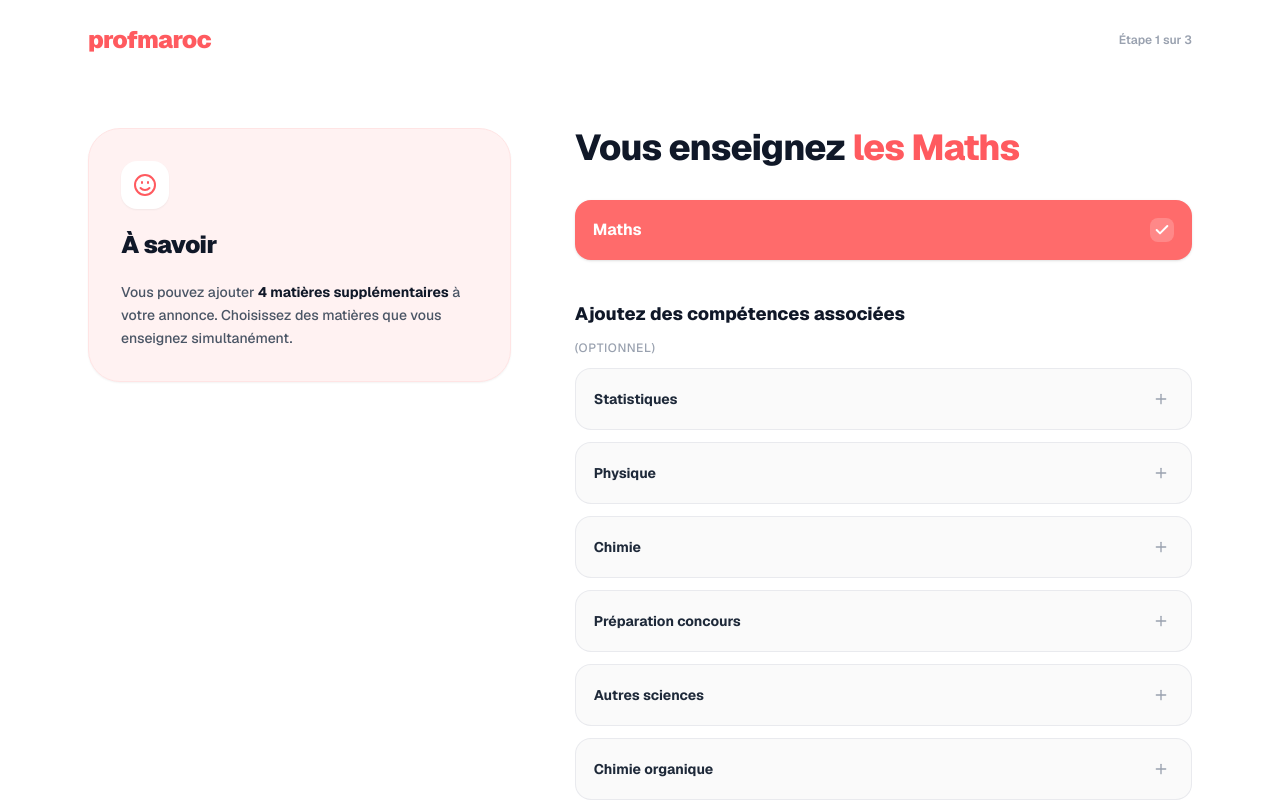
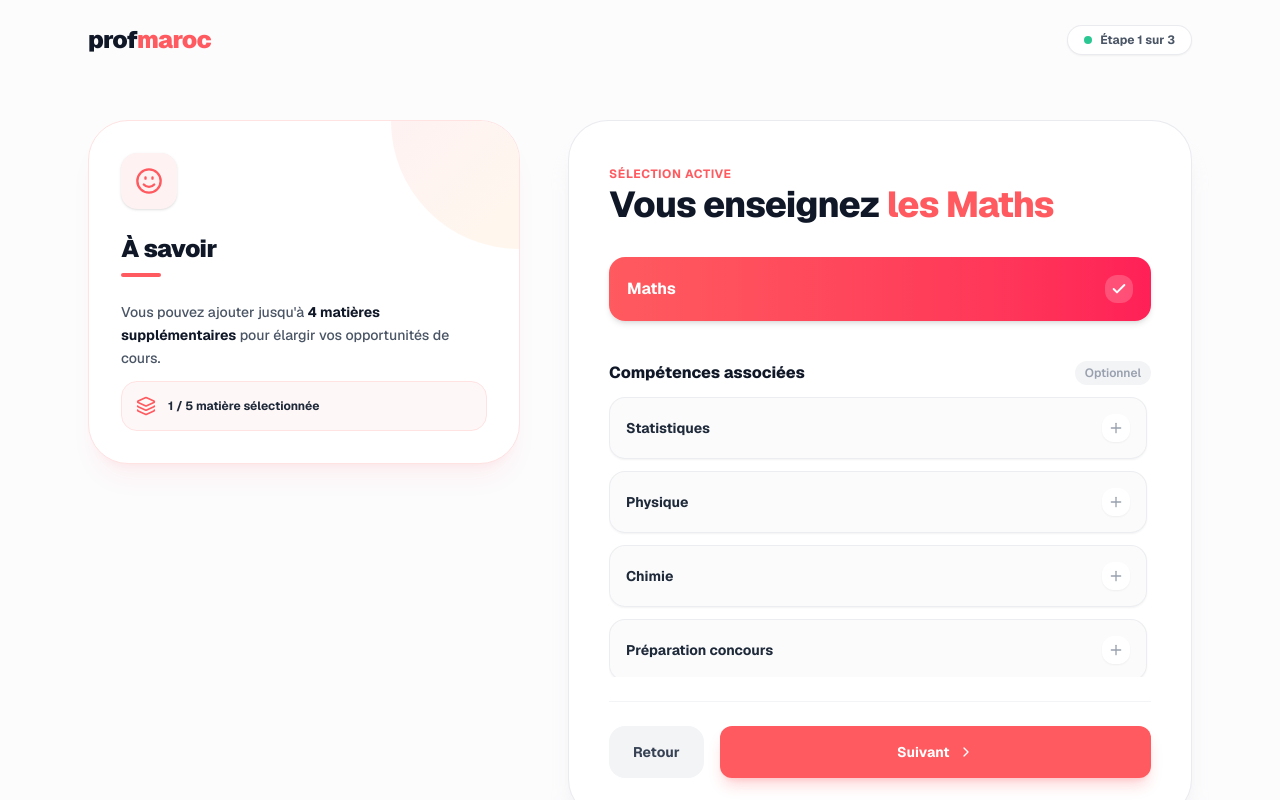
Before and after one commit to amaluy/moroccan-tutor-project-, a Next.js app: page /donner-cours in a window 1280 px wide. Both pictures are taken after a click on the element "Maths". Shown: the top 800 px of the page. Built offline with nearby package versions, Linux system fonts and the light colour scheme.

Commit message:
update n5 e 20-08-2026

```diff
--- a/app/donner-cours/page.tsx
+++ b/app/donner-cours/page.tsx
@@ -2,14 +2,13 @@
 
 import { useState } from 'react';
 import { useRouter, useSearchParams } from 'next/navigation';
-import { Smile, Search, ChevronRight, Check, Plus } from 'lucide-react';
+import { Smile, Search, ChevronRight, Check, Plus, Sparkles, Layers } from 'lucide-react';
 import Link from 'next/link';
 
 export default function DonnerCoursPage() {
   const router = useRouter();
   const searchParams = useSearchParams();
 
-  // Récupération de la matière principale si elle est passée dans l'URL
   const mainSubjectFromUrl = searchParams.get('matiere');
 
   const [searchTerm, setSearchTerm] = useState('');
@@ -17,7 +16,6 @@ export default function DonnerCoursPage() {
     mainSubjectFromUrl ? [mainSubjectFromUrl] : []
   );
 
-  // Les 8 vraies matières de la plateforme
   const allSubjects = [
     'Maths',
     'Anglais',
@@ -29,7 +27,6 @@ export default function DonnerCoursPage() {
     'Physique - Chimie',
   ];
 
-  // Compétences / modules additionnels suggérés pour l'étape 2 (quand la matière principale est choisie)
   const additionalModules = [
     'Statistiques',
     'Physique',
@@ -46,7 +43,6 @@ export default function DonnerCoursPage() {
   const isMainStep = selectedSubjects.length === 0;
   const isMaxReached = selectedSubjects.length >= 5;
 
-  // Filtrage pour la recherche de la 1ère page
   const filteredSubjects = allSubjects.filter((s) =>
     s.toLowerCase().includes(searchTerm.toLowerCase())
   );
@@ -57,7 +53,6 @@ export default function DonnerCoursPage() {
 
   const handleToggleModule = (mod: string) => {
     if (selectedSubjects.includes(mod)) {
-      // On ne peut pas retirer la toute première matière principale sélectionnée par simple clic ici si on veut, ou alors on gère
       if (selectedSubjects.length === 1) return;
       setSelectedSubjects(selectedSubjects.filter((s) => s !== mod));
     } else {
@@ -72,81 +67,106 @@ export default function DonnerCoursPage() {
   };
 
   return (
-    <main className="min-h-screen bg-white text-gray-900 font-sans flex flex-col justify-between selection:bg-[#FF5A5F] selection:text-white">
+    <main className="min-h-screen bg-[#FCFCFD] text-gray-900 font-sans flex flex-col justify-between selection:bg-[#FF5A5F] selection:text-white relative overflow-hidden">
+
+      {/* Éléments de fond décoratifs pour donner du cachet unique */}
+      <div className="absolute top-0 left-1/2 -translate-x-1/2 w-[1000px] h-[350px] bg-gradient-to-b from-red-50/60 to-transparent rounded-full blur-3xl pointer-events-none -z-10" />
 
       {/* Header minimaliste */}
       <header className="w-full max-w-6xl mx-auto px-6 py-6 flex items-center justify-between">
-        <Link href="/" className="text-2xl font-black text-[#FF5A5F] tracking-tight">
-          profmaroc
+        <Link href="/" className="flex items-center gap-2 group">
+          <span className="text-2xl font-black text-gray-900 tracking-tight">
+            prof<span className="text-[#FF5A5F]">maroc</span>
+          </span>
         </Link>
-        <span className="text-xs font-semibold text-gray-400">Étape 1 sur 3</span>
+        <div className="flex items-center gap-2 bg-white px-4 py-1.5 rounded-full border border-gray-200/80 shadow-xs">
+          <span className="w-2 h-2 rounded-full bg-emerald-500 animate-pulse" />
+          <span className="text-xs font-bold text-gray-600">Étape 1 sur 3</span>
+        </div>
       </header>
 
-      {/* Contenu principal double colonne */}
-      <div className="flex-1 max-w-6xl mx-auto px-6 py-12 w-full grid grid-cols-1 lg:grid-cols-12 gap-16 items-start my-auto">
+      {/* Contenu principal */}
+      <div className="flex-1 max-w-6xl mx-auto px-6 py-10 w-full grid grid-cols-1 lg:grid-cols-12 gap-12 items-start my-auto">
 
-        {/* Colonne de gauche : Bloc "À savoir" dynamique selon l'étape */}
-        <div className="lg:col-span-5 bg-[#FFF2F2] border border-[#FFE4E4] p-8 rounded-[2rem] shadow-xs space-y-5 sticky top-8">
-          <div className="w-12 h-12 bg-white rounded-2xl flex items-center justify-center text-[#FF5A5F] shadow-xs">
-            <Smile className="w-6 h-6" />
+        {/* Colonne de gauche : Bloc "À savoir" revisité et stylé */}
+        <div className="lg:col-span-5 bg-white border border-red-100 p-8 rounded-[2.5rem] shadow-xl shadow-red-500/5 space-y-6 sticky top-8 relative overflow-hidden">
+          <div className="absolute top-0 right-0 w-32 h-32 bg-gradient-to-br from-red-50 to-orange-50 rounded-bl-full pointer-events-none -z-10" />
+
+          <div className="w-14 h-14 bg-red-50 rounded-2xl flex items-center justify-center text-[#FF5A5F] shadow-sm">
+            <Smile className="w-7 h-7" />
           </div>
+
+          <div className="space-y-2">
             <h2 className="text-2xl font-black text-gray-900 tracking-tight">À savoir</h2>
+            <div className="h-1 w-10 bg-[#FF5A5F] rounded-full" />
+          </div>
 
           <div className="space-y-3 text-sm text-gray-600 font-medium leading-relaxed">
             {isMainStep ? (
               <p>
-                ProfMaroc vous propose d'enseigner et de partager vos connaissances dans nos disciplines clés. Utilisez le moteur de recherche pour sélectionner votre matière principale et laissez-vous guider pour que l'aventure commence ;)
+                ProfMaroc vous connecte directement avec des élèves motivés. Utilisez la recherche pour choisir votre <strong className="text-gray-900">discipline principale</strong> et commencez à bâtir votre profil d'expert.
               </p>
             ) : (
+              <div className="space-y-3">
                 <p>
-                Vous pouvez ajouter <strong className="text-gray-900">{5 - selectedSubjects.length} matière{5 - selectedSubjects.length > 1 ? 's' : ''} supplémentaire{5 - selectedSubjects.length > 1 ? 's' : ''}</strong> à votre annonce. Choisissez des matières que vous enseignez simultanément.
+                  Vous pouvez ajouter jusqu'à <strong className="text-gray-900">4 matières supplémentaires</strong> pour élargir vos opportunités de cours.
                 </p>
+                <div className="bg-red-50/60 p-3.5 rounded-2xl border border-red-100 flex items-center gap-3">
+                  <Layers className="w-5 h-5 text-[#FF5A5F] shrink-0" />
+                  <span className="text-xs font-bold text-gray-800">
+                    {selectedSubjects.length} / 5 matière{selectedSubjects.length > 1 ? 's' : ''} sélectionnée{selectedSubjects.length > 1 ? 's' : ''}
+                  </span>
+                </div>
+              </div>
             )}
           </div>
         </div>
 
-        {/* Colonne de droite : Sélection des matières ou compétences */}
-        <div className="lg:col-span-7 space-y-6">
+        {/* Colonne de droite : Sélection dynamique */}
+        <div className="lg:col-span-7 bg-white p-8 sm:p-10 rounded-[2.5rem] border border-gray-200/80 shadow-xl shadow-gray-200/40 space-y-6">
 
           {isMainStep ? (
-            // --- ÉTAPE 1 : CHOIX DE LA MATIÈRE PRINCIPALE ---
+            // --- ÉTAPE 1 : CHOIX DE LA MATIÈRE ---
             <>
+              <div className="space-y-2">
+                <span className="text-xs font-bold text-[#FF5A5F] uppercase tracking-wider">Spécialité</span>
                 <h1 className="text-3xl sm:text-4xl font-extrabold text-gray-900 tracking-tight">
                   Quelles <span className="text-[#FF5A5F]">matières</span> enseignez-vous ?
                 </h1>
+              </div>
 
-              {/* Barre de recherche */}
-              <div className="relative">
+              {/* Barre de recherche moderne */}
+              <div className="relative pt-2">
                 <Search className="absolute left-4 top-1/2 -translate-y-1/2 w-5 h-5 text-gray-400" />
                 <input
                   type="text"
-                  placeholder='Essayer "Maths"...'
+                  placeholder='Rechercher une matière (ex: Maths)...'
                   value={searchTerm}
                   onChange={(e) => setSearchTerm(e.target.value)}
-                  className="w-full pl-12 pr-4 py-4 bg-white border border-gray-200/90 rounded-2xl text-sm font-medium focus:outline-none focus:border-[#FF5A5F] shadow-xs transition"
+                  className="w-full pl-12 pr-4.5 py-4 bg-gray-50 border border-gray-200 rounded-2xl text-sm font-medium focus:outline-none focus:bg-white focus:border-[#FF5A5F] focus:ring-4 focus:ring-red-500/10 transition shadow-xs"
                 />
               </div>
 
-              <div className="space-y-2 pt-2">
+              <div className="pt-2">
                 <span className="text-xs font-bold text-gray-400 uppercase tracking-wider">
-                  Matières les plus enseignées
+                  Matières principales
                 </span>
               </div>
 
-              {/* Liste des 8 matières */}
-              <div className="space-y-3 max-h-[400px] overflow-y-auto pr-2">
+              {/* Liste des matières */}
+              <div className="space-y-3 max-h-[380px] overflow-y-auto pr-1">
                 {filteredSubjects.length > 0 ? (
                   filteredSubjects.map((sub, index) => (
                     <div
                       key={index}
                       onClick={() => handleSelectMainSubject(sub)}
-                      className="bg-[#FAFAFA] hover:bg-gray-50 border border-gray-200/80 p-4.5 rounded-2xl flex items-center justify-between cursor-pointer transition group shadow-xs"
+                      className="bg-gray-50/70 hover:bg-white border border-gray-200/70 hover:border-[#FF5A5F]/50 p-4.5 rounded-2xl flex items-center justify-between cursor-pointer transition-all duration-200 group shadow-xs hover:shadow-md"
                     >
                       <span className="font-bold text-gray-800 text-base group-hover:text-[#FF5A5F] transition">
                         {sub}
                       </span>
-                      <div className="text-gray-400 group-hover:text-[#FF5A5F] transition">
-                        <ChevronRight className="w-5 h-5" />
+                      <div className="w-8 h-8 rounded-xl bg-white group-hover:bg-[#FF5A5F] text-gray-400 group-hover:text-white flex items-center justify-center transition shadow-xs">
+                        <ChevronRight className="w-4 h-4" />
                       </div>
                     </div>
                   ))
@@ -158,38 +178,43 @@ export default function DonnerCoursPage() {
               </div>
             </>
           ) : (
-            // --- ÉTAPE 2 : AJOUT DES COMPATIBILITÉS / MAX 5 ---
+            // --- ÉTAPE 2 : COMPÉTENCES & MAX 5 ---
             <>
+              <div className="space-y-1">
+                <span className="text-xs font-bold text-[#FF5A5F] uppercase tracking-wider">Sélection active</span>
                 <h1 className="text-3xl sm:text-4xl font-extrabold text-gray-900 tracking-tight">
                   Vous enseignez <span className="text-[#FF5A5F]">les {selectedSubjects[0]}</span>
                 </h1>
+              </div>
 
-              {/* Matières déjà sélectionnées en haut (en rouge) */}
+              {/* Matières choisies en haut */}
               <div className="space-y-3 pt-2">
                 {selectedSubjects.map((sub, index) => (
                   <div
                     key={index}
                     onClick={() => handleToggleModule(sub)}
-                    className="bg-[#FF6B6B] text-white p-4.5 rounded-2xl flex items-center justify-between cursor-pointer shadow-sm transition"
+                    className="bg-gradient-to-r from-[#FF5A5F] to-rose-500 text-white p-4.5 rounded-2xl flex items-center justify-between cursor-pointer shadow-md transition hover:opacity-95"
                   >
                     <span className="font-bold text-base">{sub}</span>
-                    <div className="w-6 h-6 rounded-lg bg-white/20 flex items-center justify-center text-white">
+                    <div className="w-7 h-7 rounded-xl bg-white/20 flex items-center justify-center text-white backdrop-blur-xs">
                       <Check className="w-4 h-4 stroke-[3]" />
                     </div>
                   </div>
                 ))}
               </div>
 
-              {/* Section compétences associées */}
+              {/* Compétences associées */}
               <div className="space-y-3 pt-4">
-                <h2 className="text-lg font-extrabold text-gray-900">
-                  Ajoutez des compétences associées
+                <div className="flex items-center justify-between">
+                  <h2 className="text-base font-extrabold text-gray-900">
+                    Compétences associées
                   </h2>
-                <p className="text-xs text-gray-400 font-medium uppercase tracking-wider">
-                  (optionnel)
-                </p>
+                  <span className="text-xs font-semibold text-gray-400 bg-gray-100 px-2.5 py-1 rounded-full">
+                    Optionnel
+                  </span>
+                </div>
 
-                <div className="space-y-3">
+                <div className="space-y-3 max-h-[280px] overflow-y-auto pr-1">
                   {additionalModules
                     .filter((mod) => !selectedSubjects.includes(mod))
                     .map((mod, index) => {
@@ -198,17 +223,17 @@ export default function DonnerCoursPage() {
                         <div
                           key={index}
                           onClick={() => !disabled && handleToggleModule(mod)}
-                          className={`p-4.5 rounded-2xl flex items-center justify-between transition border ${
+                          className={`p-4 rounded-2xl flex items-center justify-between transition border ${
                             disabled
-                              ? 'bg-gray-50 border-gray-100 opacity-50 cursor-not-allowed'
-                              : 'bg-[#FAFAFA] hover:bg-gray-50 border-gray-200/80 cursor-pointer group'
+                              ? 'bg-gray-50/50 border-gray-100 opacity-40 cursor-not-allowed'
+                              : 'bg-gray-50/70 hover:bg-white border-gray-200/70 hover:border-gray-300 cursor-pointer group shadow-xs'
                           }`}
                         >
                           <span className={`font-bold text-sm ${disabled ? 'text-gray-400' : 'text-gray-800 group-hover:text-[#FF5A5F]'}`}>
                             {mod}
                           </span>
-                          <div className={`w-6 h-6 rounded-lg flex items-center justify-center transition ${
-                            disabled ? 'text-gray-300' : 'text-gray-400 group-hover:text-[#FF5A5F]'
+                          <div className={`w-7 h-7 rounded-xl flex items-center justify-center transition ${
+                            disabled ? 'text-gray-300' : 'bg-white text-gray-400 group-hover:text-[#FF5A5F] shadow-xs'
                           }`}>
                             <Plus className="w-4 h-4" />
                           </div>
@@ -219,16 +244,16 @@ export default function DonnerCoursPage() {
               </div>
 
               {/* Boutons de navigation */}
-              <div className="pt-6 flex items-center justify-between gap-4">
+              <div className="pt-6 flex items-center gap-4 border-t border-gray-100">
                 <button
                   onClick={() => setSelectedSubjects([])}
-                  className="px-8 py-4 bg-gray-100 hover:bg-gray-200 text-gray-800 font-bold text-sm rounded-2xl transition cursor-pointer"
+                  className="px-6 py-4 bg-gray-100 hover:bg-gray-200 text-gray-700 font-bold text-sm rounded-2xl transition cursor-pointer"
                 >
                   Retour
                 </button>
                 <button
                   onClick={handleNext}
-                  className="flex-1 py-4 bg-[#FF6B6B] hover:bg-[#fa5252] text-white font-bold text-sm rounded-2xl transition shadow-md flex items-center justify-center gap-2 cursor-pointer"
+                  className="flex-1 py-4 bg-[#FF5A5F] hover:bg-[#E0484C] text-white font-bold text-sm rounded-xl transition shadow-lg shadow-red-500/20 flex items-center justify-center gap-2 cursor-pointer"
                 >
                   <span>Suivant</span>
                   <ChevronRight className="w-4 h-4" />
@@ -242,7 +267,7 @@ export default function DonnerCoursPage() {
       </div>
 
       {/* Footer */}
-      <footer className="w-full py-6 text-center text-xs text-gray-400 font-medium">
+      <footer className="w-full py-6 text-center text-xs text-gray-400 font-medium border-t border-gray-100">
         © 2026 ProfMaroc — Tous droits réservés.
       </footer>
     </main>
```
Lines whose indentation alone changed are shown as unchanged.
